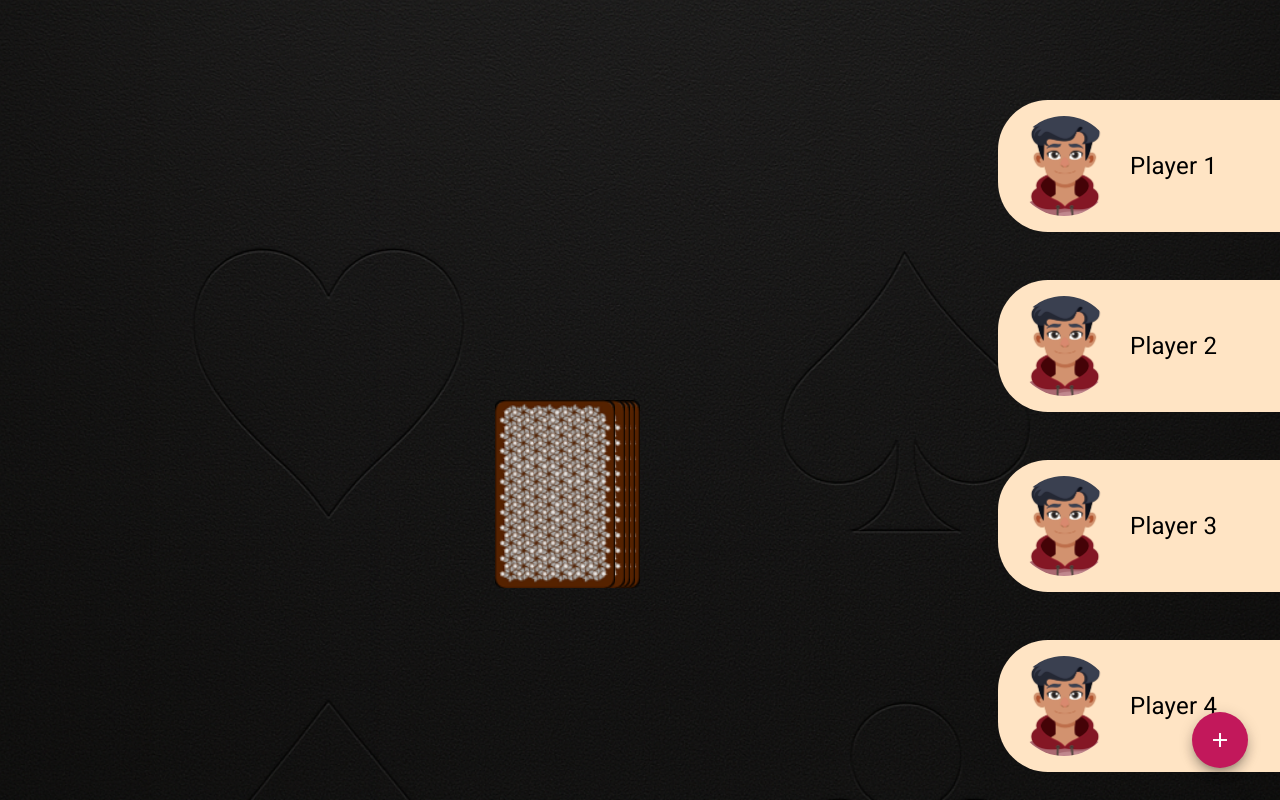
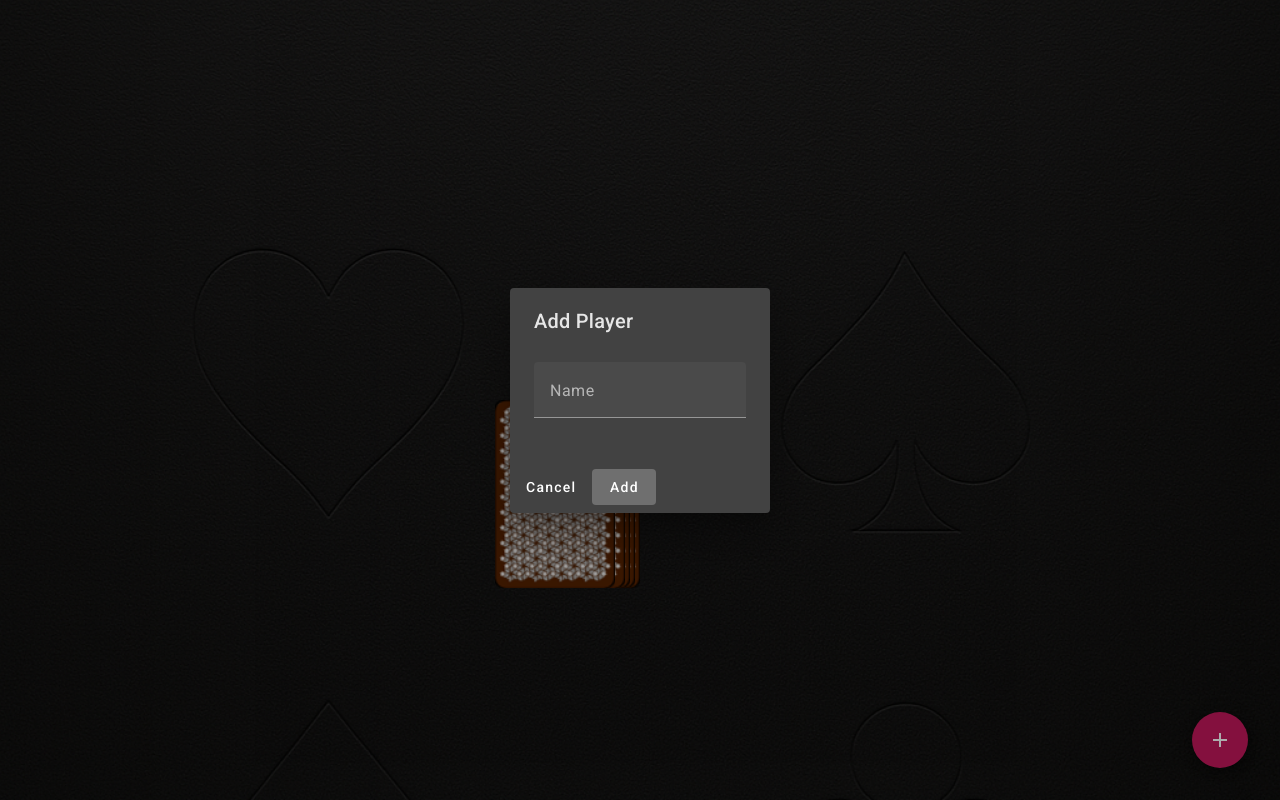
Before and after one commit to AnnesMuhamed/Ring-of-Fire, an Angular app: page /game in a window 1280 px wide. Both pictures are taken after a click on the button "add". Built offline with nearby package versions, Linux system fonts and the light colour scheme.

Commit message:
Added Angular Material dialog flow to add new players and created standalone dialog components.

```diff
--- /dev/null
+++ b/src/app/dialog-add-player/dialog-add-player.component.html
@@ -0,0 +1,11 @@
+<h2 mat-dialog-title>Add Player</h2>
+<mat-dialog-content>
+  <mat-form-field>
+    <mat-label>Name</mat-label>
+    <input matInput [(ngModel)]="name" placeholder="Player name">
+  </mat-form-field>
+</mat-dialog-content>
+<mat-dialog-actions>
+  <button mat-button (click)="onNoClick()">Cancel</button>
+  <button mat-button [mat-dialog-close]="name" cdkFocusInitial>Add</button>
+</mat-dialog-actions>
--- /dev/null
+++ b/src/app/dialog-add-player/dialog-add-player.component.ts
@@ -0,0 +1,27 @@
+import { Component, Inject } from '@angular/core';
+import { MAT_DIALOG_DATA, MatDialogRef, MatDialogModule } from '@angular/material/dialog';
+import { MatFormFieldModule } from '@angular/material/form-field';
+import { MatInputModule } from '@angular/material/input';
+import { MatButtonModule } from '@angular/material/button';
+import { FormsModule } from '@angular/forms';
+import { A11yModule } from '@angular/cdk/a11y';
+
+@Component({
+  selector: 'app-dialog-add-player',
+  standalone: true,
+  imports: [MatDialogModule, MatFormFieldModule, MatInputModule, MatButtonModule, FormsModule, A11yModule],
+  templateUrl: './dialog-add-player.component.html',
+  styleUrl: './dialog-add-player.component.scss'
+})
+export class DialogAddPlayerComponent {
+  name: string = '';
+
+  constructor(
+    public dialogRef: MatDialogRef<DialogAddPlayerComponent>,
+    @Inject(MAT_DIALOG_DATA) public data: any
+  ) {}
+
+  onNoClick(): void {
+    this.dialogRef.close();
+  }
+}
--- a/src/app/game/game.component.html
+++ b/src/app/game/game.component.html
@@ -20,6 +20,6 @@
 
 </div>
 
- <button mat-fab color="primary" class="add-button">
+ <button mat-fab color="primary" (click)="openDialog()" class="add-button">
         <mat-icon>add</mat-icon>
       </button>
--- a/src/app/game/game.component.ts
+++ b/src/app/game/game.component.ts
@@ -4,6 +4,9 @@ import { Game } from '../../models/game';
 import { PlayerComponent } from '../player/player.component';
 import { MatButtonModule } from '@angular/material/button';
 import { MatIconModule } from '@angular/material/icon';
+import { MatDialog } from '@angular/material/dialog';
+import { DialogAddPlayerComponent } from '../dialog-add-player/dialog-add-player.component';
+
 
 @Component({
   selector: 'app-game',
@@ -17,7 +20,7 @@ export class GameComponent implements OnInit {
   currentCard: string = '';
   game: Game = new Game();
 
-  constructor() {}
+  constructor(public dialog: MatDialog) {}
 
   ngOnInit(): void {
     this.newGame();
@@ -41,4 +44,12 @@ export class GameComponent implements OnInit {
       }, 1000);
     }
   }
+
+  openDialog(): void {
+    const dialogRef = this.dialog.open(DialogAddPlayerComponent);
+
+    dialogRef.afterClosed().subscribe((name: string) => {
+      this.game.players.push(name);
+    });
+  }
 }
--- a/src/models/game.ts
+++ b/src/models/game.ts
@@ -1,5 +1,5 @@
 export class Game {
-    public players: string[] = ['Player 1', 'Player 2', 'Player 3', 'Player 4'];
+    public players: string[] = [];
     public stack: string[] = [];
     public playedCards: string[] = [];
     public currentPlayer: number = 0;
```
Also changed, not shown: src/app/dialog-add-player/dialog-add-player.component.scss (added), 1 other file (tests, documents, lock files or other folders).
